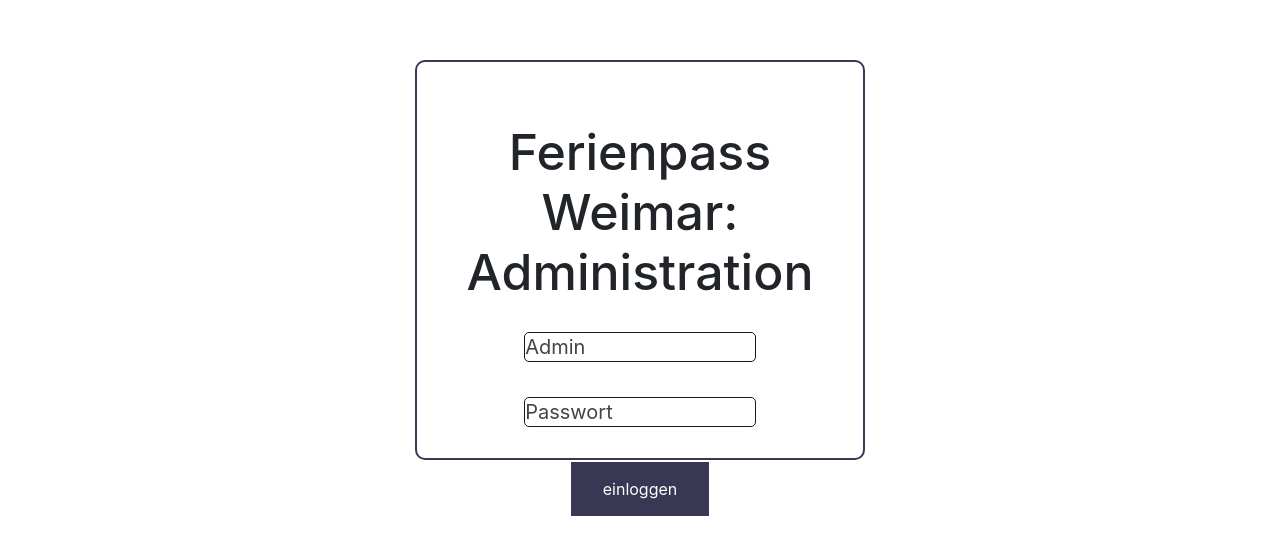
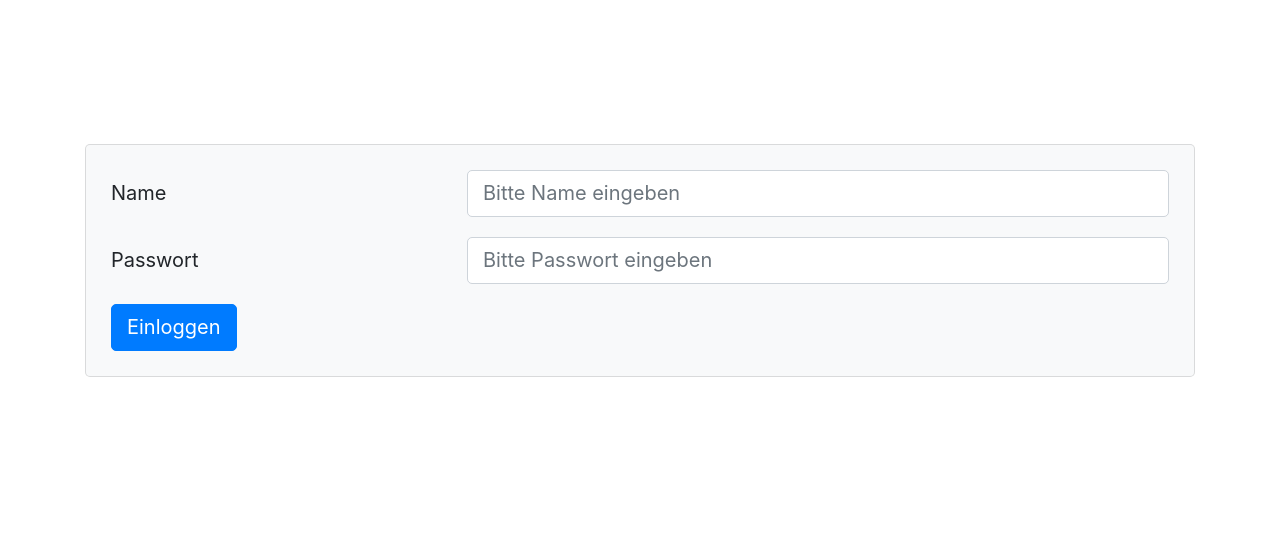
Before and after one commit to digital-bauhaus/Ferienpass, a Vue app in the folder frontend/: page /#/login in a window 1280 px wide. Shown: the part 140-694 px from the top of the page. Built offline with nearby package versions, Linux system fonts and the light colour scheme; what vue-swal would draw is missing.

Commit message:
#95: Rewrite of Login-Page using bootstrap-vue components

```diff
--- a/frontend/src/views/Login.vue
+++ b/frontend/src/views/Login.vue
@@ -1,32 +1,57 @@
 <template>
-  <div id="login">
-    <h1>{{ title }}</h1>
-    <form>
-      <input
-        v-model="name"
-        type="text"
-        name="Admin-Name"
-        placeholder="Admin"
-      > <br>
-      <input
-        v-model="password"
+  <b-container class="vh-100">
+    <b-row
+      class="vh-100"
+      align-v="center"
+    >
+      <b-col>
+        <b-card bg-variant="light">
+          <b-form @submit="onSubmit">
+            <b-form-group
+              id="login-name-group"
+              horizontal
+              label-for="login-name-value"
+              :label-cols="4"
+              label="Name"
+            >
+              <b-form-input
+                id="login-name-value"
+                v-model.trim="name"
+                required
+                placeholder="Bitte Name eingeben"
+              />
+            </b-form-group>
+            <b-form-group
+              id="login-password-group"
+              label-for="login-password-value"
+              horizontal
+              :label-cols="4"
+              label="Passwort"
+            >
+              <b-form-input
+                id="login-password"
+                v-model.trim="password"
                 type="password"
-        name="Passwort"
-        placeholder="Passwort"
-      ><br>
-      <button
-        type="button"
-        @click="doLogin"
+                required
+                placeholder="Bitte Passwort eingeben"
+              />
+            </b-form-group>
+            <b-button
+              type="submit"
+              variant="primary"
             >
-        einloggen
-      </button>
+              Einloggen
+            </b-button>
+          </b-form>
+        </b-card>
         <ErrorListBox
           v-if="errors.length"
           heading-text="Login nicht möglich. Folgende Fehler sind aufgetreten: "
           :errors="errors"
         />
-    </form>
-  </div>
+      </b-col>
+    </b-row>
+  </b-container>
 </template>
 
 
@@ -46,7 +71,7 @@
     };
   },
   methods: {
-    doLogin() {
+    onSubmit() {
       this.errors = [];
       this.$store.dispatch(LOGIN, { name: this.name, password: this.password })
         .then(() => this.$router.push('/Verwaltung'))
@@ -57,57 +82,6 @@
   },
 };
 </script>
-
-
 <!-- Add "scoped" attribute to limit CSS to this component only -->
 <style scoped>
-
-h1 {
-  text-align: center;
-}
-
-#login {
-  position: absolute;
-  width: 450px;
-  height: 400px;
-  margin: auto;
-  padding: 30px;
-  top: 0;
-  left: 0;
-  bottom: 0;
-  right: 0;
-  border: 2px solid #383754;
-  border-radius: 10px;
-
-}
-
-#login form label {
-  margin: 0px;
-  float: left;
-  display: block;
-}
-
-#login form button {
-  background-color: #383754;
-  border: none;
-  color: white;
-  padding: 15px 32px;
-  text-align: center;
-  text-decoration: none;
-  display: block;
-  font-size: 16px;
-  margin: auto;
-}
-
-#login form input {
-  font-size: 20px;
-  width: 60%;
-  margin: auto;
-  height: 30px;
-  margin-bottom: 5px;
-  display: block;
-  border: 1px solid #181819;
-  border-radius: 5px;
-}
-
 </style>
```
Lines whose indentation alone changed are shown as unchanged.
